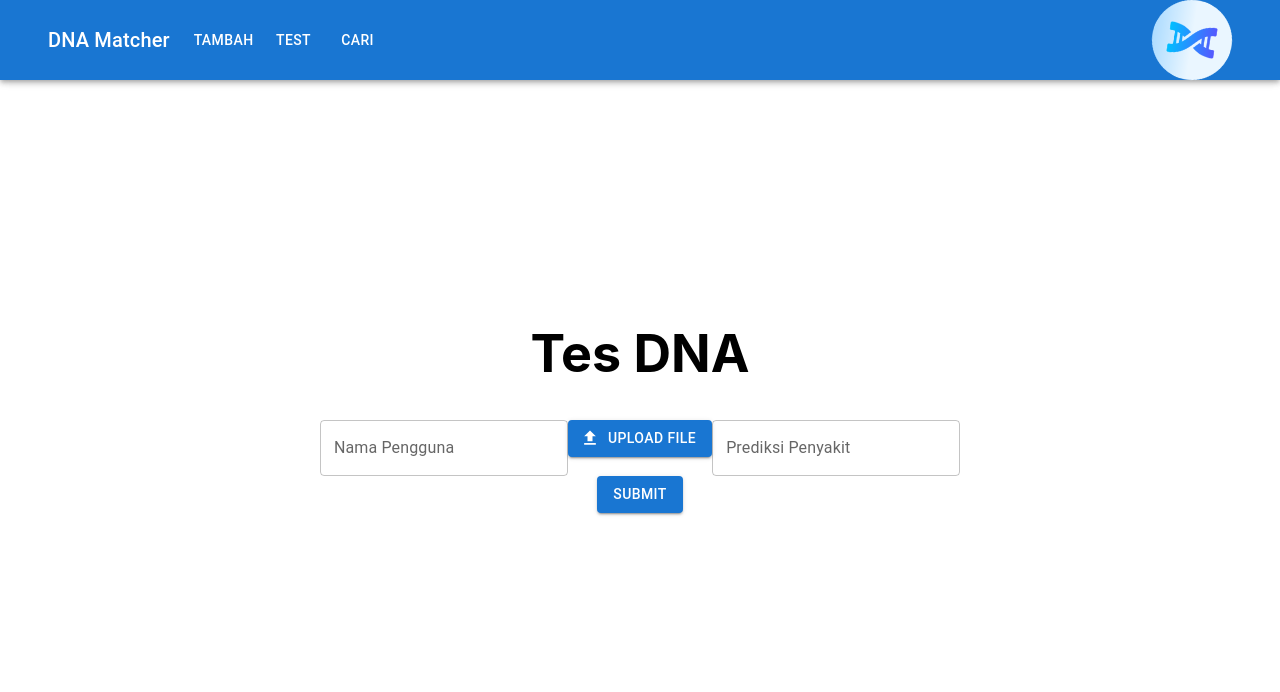
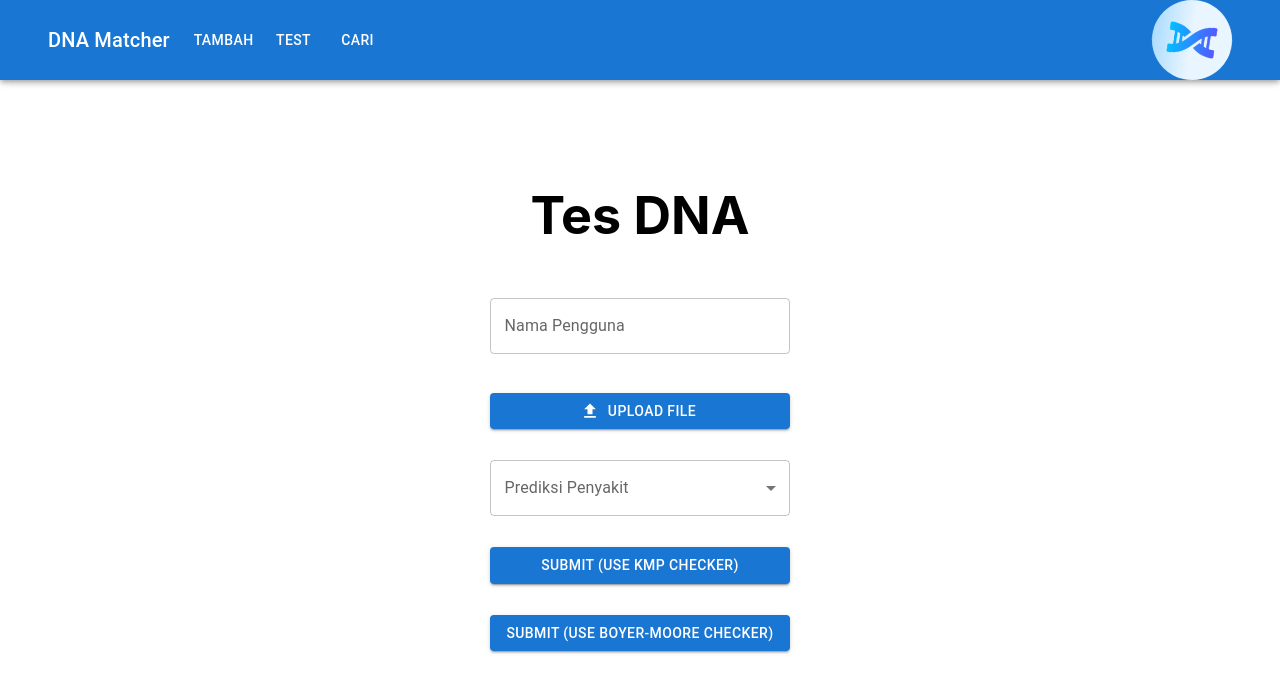
Before and after one commit to hanafathiyah/Tubes3_13520005, a React (Vite) app in the folder src/frontend/: page /test in a window 1280 px wide. Shown: the top 692 px of the page. Built offline with nearby package versions, Linux system fonts and the light colour scheme; no server answers.

Commit message:
belum selesai

```diff
--- a/src/frontend/src/pages/Tambah.jsx
+++ b/src/frontend/src/pages/Tambah.jsx
@@ -21,10 +21,12 @@ function Tambah() {
         <div style={{display: "flex", flexDirection: "column"}}>
             <h1>Tambahkan Penyakit</h1>
             <TextField id="outlined-basic" label="Nama Penyakit" variant="outlined" value={namapenyakit} onInput = {(e) => setnamapenyakit(e.target.value)} margin="normal"/>
+            <br></br>
             <Button
                 startIcon={<UploadIcon />}
                 variant="contained"
                 component="label"
+                margin="normal"
                 >
                 {!filedna?"Upload File":filedna.name}
                 <input
@@ -34,7 +36,7 @@ function Tambah() {
                     hidden
                 />
             </Button> <br></br>
-            <Button variant="contained" color="primary" onClick={()=>submit(namapenyakit,filedna)}>
+            <Button variant="contained" color="primary" onClick={()=>submit(namapenyakit,filedna)} margin="normal">
                 Submit
             </Button>
         </div>
--- a/src/frontend/src/pages/Test.jsx
+++ b/src/frontend/src/pages/Test.jsx
@@ -1,31 +1,87 @@
-import React from "react";
-import { TextField, Button } from "@mui/material";
+import React, { useEffect, useState } from "react";
+import { TextField, Button, Select, MenuItem, FormControl, InputLabel } from "@mui/material";
 import UploadIcon from '@mui/icons-material/Upload';
+import axios from 'axios'
 
-function SubmitTest() {
-    alert("Test DNA telah dikirim!");
+async function kmpcheck(namaorang, filedna) {
+    const formdata = new FormData();
+    formdata.append("dnafile",filedna);
+    formdata.append("nama_pasien",namaorang);
+    formdata.append("algorithm","kmp");
+    try {
+        await axios.post("http://localhost:8080/penyakit", formdata);
+        alert("Penyakit telah ditambahkan!");
+    } catch (e) {
+        alert("Gagal menambahkan data!");
+    }
 }
 
+async function boyermoorecheck(namaorang, filedna) {
+    const formdata = new FormData();
+    formdata.append("dnafile",filedna);
+    formdata.append("name",namapenyakit);
+    try {
+        await axios.post("http://localhost:8080/penyakit", formdata);
+        alert("Penyakit telah ditambahkan!");
+    } catch (e) {
+        alert("Gagal menambahkan data!");
+    }
+}
+
+
 function Test() {
+    const [namaorang, setnamaorang] = useState("");
+    const [filedna, setfiledna] = useState(null);
+    const [datapenyakit, setdatapenyakit] = useState([])
+    const [idpenyakitchoosen, setidpenyakitchoosen] = useState()
+    async function fetchData() {
+        const data = await axios.get("http://localhost:8080/penyakit")
+        setdatapenyakit(data.data.data)
+    }
+    useEffect(() => {
+        fetchData()
+    }, [])
+    //const [prediksipenyakit, setprediksi] = useState("");
     return (
-        <div>
+        <div style={{display: "flex", flexDirection: "column"}}>
             <h1>Tes DNA</h1>
-            <TextField id="outlined-basic" label="Nama Pengguna" variant="outlined" />
+            <TextField id="outlined-basic" label="Nama Pengguna" variant="outlined" value={namaorang} onInput = {(e) => setnamaorang(e.target.value)} margin="normal"/>
+            <br></br>
             <Button
                 startIcon={<UploadIcon />}
                 variant="contained"
                 component="label"
                 >
-                Upload File
+                {!filedna?"Upload File":filedna.name}
                 <input
+                    onChange={(e) => setfiledna(e.target.files[0])}
                     type="file"
                     accept=".txt"
                     hidden
                 />
             </Button>
-            <TextField id="outlined-basic" label="Prediksi Penyakit" variant="outlined" /> <br></br>
-            <Button variant="contained" color="primary" onClick={SubmitTest}>
-                Submit
+            <br></br>
+            <FormControl>
+                <InputLabel>
+                    Prediksi Penyakit
+                </InputLabel>
+                <Select
+                    value={idpenyakitchoosen}
+                    label="Prediksi Penyakit"
+                    onChange={(e) => setidpenyakitchoosen(e.target.value)}
+                >
+                    <MenuItem value={10}>Ten</MenuItem>
+                    <MenuItem value={20}>Twenty</MenuItem>
+                    <MenuItem value={30}>Thirty</MenuItem>
+                </Select>
+            </FormControl>
+            <br></br>
+            <Button variant="contained" color="primary" onClick={()=>kmpcheck(namaorang,filedna)} margin="normal">
+                Submit (use KMP checker)
+            </Button>
+            <br></br>
+            <Button variant="contained" color="primary" onClick={()=>boyermoorecheck(namaorang,filedna)} margin="normal">
+                Submit (use Boyer-Moore checker)
             </Button>
         </div>
     )
```
